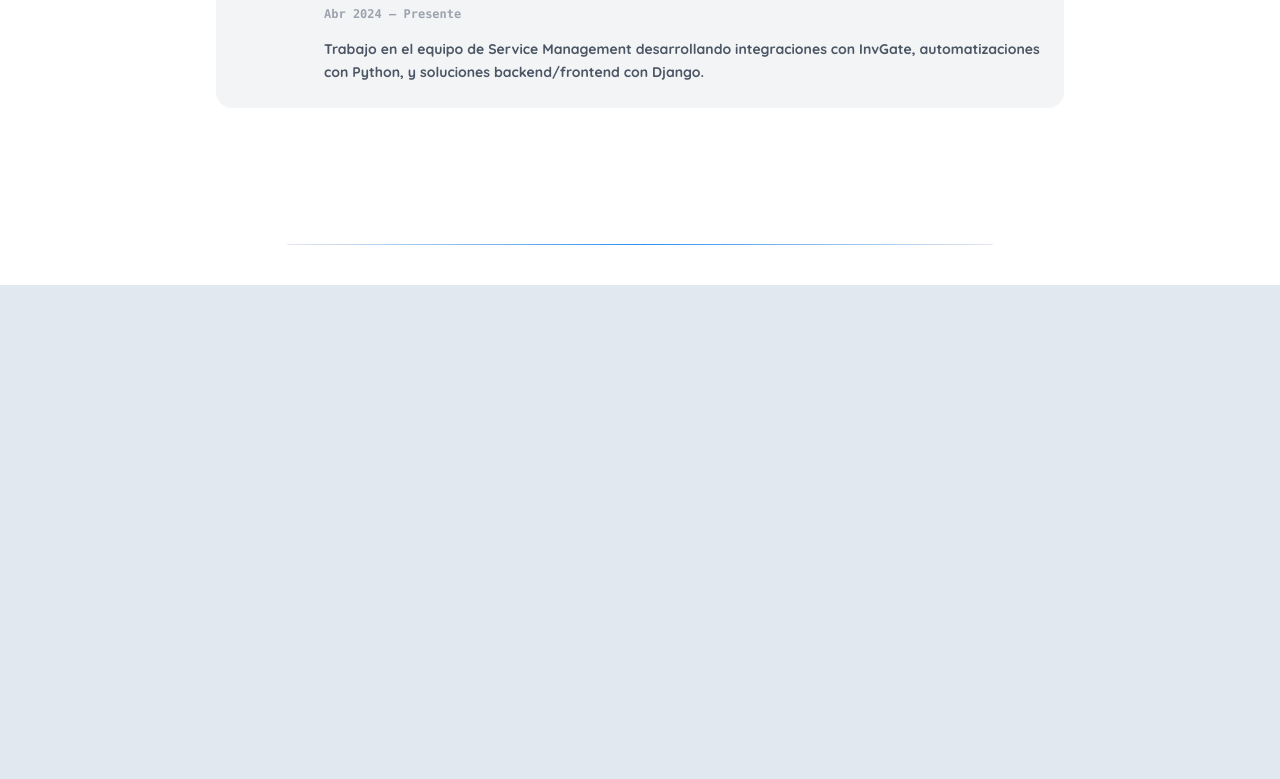
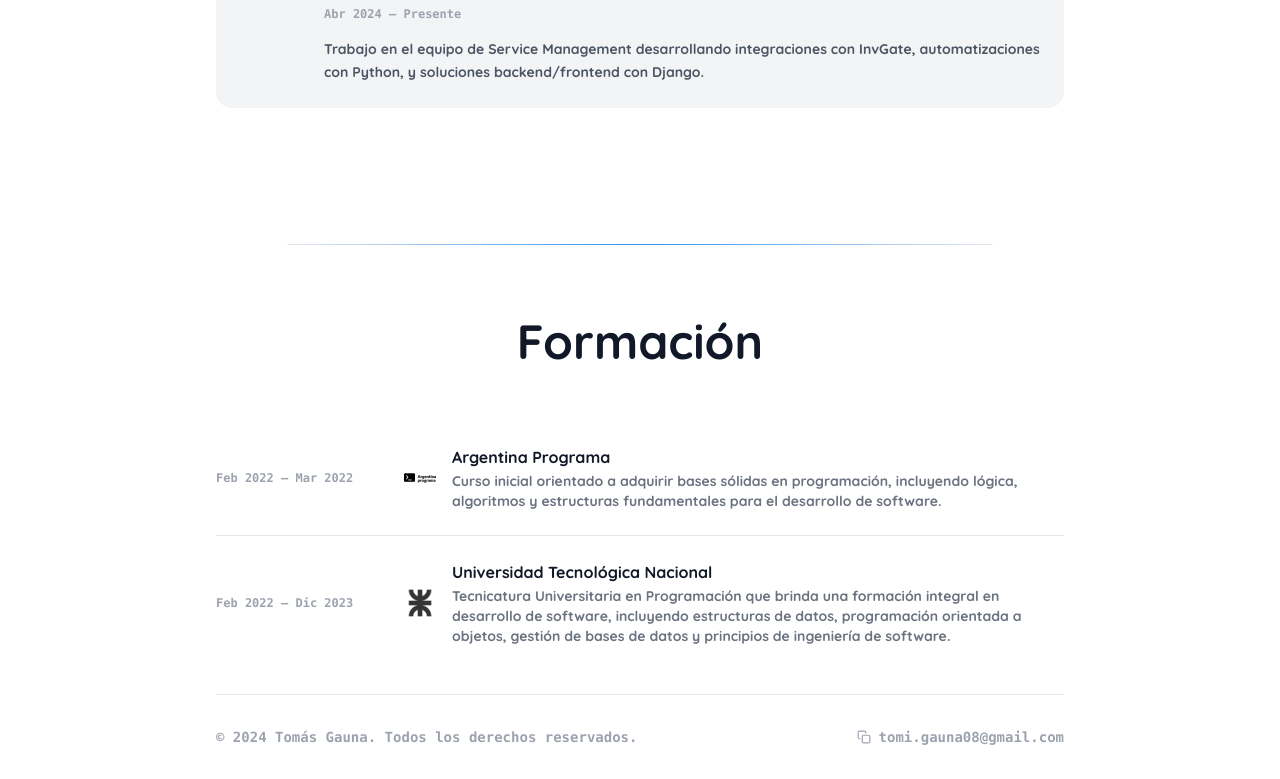
Before and after one commit to TomasGauna/TomasGauna.github.io, a Next.js app: page / in a window 1280 px wide. Shown: the part 1575-2354 px from the top of the page. Before the commit the page ends 1860 px from the top, so only its background shows below. Built offline with nearby package versions, Linux system fonts and the light colour scheme.

Commit message:
feat: enhance BoxE, Educacion, and Footer components with dark mode support; update translations and improve layout

```diff
--- a/app/components/Educacion/Educacion.tsx
+++ b/app/components/Educacion/Educacion.tsx
@@ -1,36 +1,62 @@
-
 import React from 'react';
 import Image from 'next/image';
-import BoxE from '../BoxE/BoxE';
 
-const educations = [
-  {
-    imgSrc: '/educacion/arg-programa-inv.png',
-    description: 'Descripción del curso/programa Arg Programa',
-    date: 'Feb 2022  - Mar 2022',
-  },
-  {
-    imgSrc: '/educacion/utn-2.png',
-    description: 'Descripción del curso/programa UTN',
-    date: 'Feb 2022 - Dic 2023',
-  },
-  {
-    imgSrc: '/educacion/codo-codo.png',
-    description: 'Descripción del curso/programa Codo a Codo',
-    date: 'Mar 2024 - En Curso',
-  },
-];
+interface Education {
+  imgSrc: string;
+  institution: string;
+  description: string;
+  date: string;
+}
 
-function Educacion() {
+interface EducacionProps {
+  isDark?: boolean;
+  translations: {
+    title: string;
+    educations: Education[];
+  };
+}
+
+function Educacion({ isDark = false, translations }: EducacionProps) {
   return (
     <div className='flex flex-col items-center justify-start mt-8 w-full mb-6'>
-      <p className='lg:text-5xl text-4xl text-center mb-14'>Educación</p>
-      <div className='w-full flex flex-col items-center space-y-8 mt-10 mb-10'>
-          <div className='w-full h-full flex flex-col gap-5 items-center justify-center'>
-            {educations.map((education, index) => (
-              <BoxE key={index} education={education} />
-            ))}
+      <p className='lg:text-5xl text-4xl text-center mb-14'>{translations.title}</p>
+
+      <div className='w-full flex flex-col gap-0'>
+        {translations.educations.map((education, index) => (
+          <div
+            key={index}
+            className={`flex items-center gap-6 py-6 ${index !== translations.educations.length - 1
+                ? `border-b ${isDark ? 'border-gray-700' : 'border-gray-200'}`
+                : ''
+              }`}
+          >
+            {/* Fecha fija a la izquierda */}
+            <div className="w-28 sm:w-40 shrink-0">
+              <p className={`text-xs font-mono ${isDark ? 'text-gray-400' : 'text-gray-400'}`}>
+                {education.date}
+              </p>
+            </div>
+
+            {/* Logo + info */}
+            <div className="flex items-center gap-3 flex-grow">
+              <Image
+                src={education.imgSrc}
+                alt={education.institution}
+                width={40}
+                height={40}
+                className="rounded-lg w-10 h-10 object-contain shrink-0"
+              />
+              <div>
+                <p className={`font-semibold text-sm sm:text-base mb-0.5 ${isDark ? 'text-white' : 'text-gray-900'}`}>
+                  {education.institution}
+                </p>
+                <p className={`text-xs sm:text-sm ${isDark ? 'text-gray-400' : 'text-gray-500'}`}>
+                  {education.description}
+                </p>
+              </div>
+            </div>
           </div>
+        ))}
       </div>
     </div>
   );
--- a/app/components/Footer/Footer.tsx
+++ b/app/components/Footer/Footer.tsx
@@ -1,40 +1,63 @@
-import React from 'react';
-import Link from 'next/link';
-import Image from 'next/image';
+import React, { useState } from 'react';
 
-function Footer() {
-    const redes = [
-        {
-            name: 'Linkedin',
-            imgSrc: '/iconos/linkedin.png',
-            link: 'https://www.linkedin.com/in/tomas-agustin-gauna-373290292/'
-        },
-        {
-            name: 'GitHub',
-            imgSrc: '/iconos/github.png',
-            link: 'https://github.com/TomasGauna/'
-        },
-        {
-            name: 'Discord',
-            imgSrc: '/iconos/discord.webp',
-            link: 'https://discordapp.com/users/_tewan'
-        },
-        {
-            name: 'X',
-            imgSrc: '/iconos/x.png',
-            link: 'https://x.com/tomi_atienzo?s=11'
-        },
-        {
-            name: 'Instagram',
-            imgSrc: '/iconos/instagram.png',
-            link: 'https://www.instagram.com/tomi_atienzo/'
-        },
-    ];
+interface FooterProps {
+    isDark?: boolean;
+    translations: {
+        tagline: string;
+        copyright: string;
+        copied: string;
+        copyError: string;
+    };
+}
+
+function Footer({ isDark = false, translations }: FooterProps) {
+    const [toast, setToast] = useState<{ message: string; type: 'success' | 'error' } | null>(null);
+    const email = 'tomi.gauna08@gmail.com';
+
+    const showToast = (message: string, type: 'success' | 'error') => {
+        setToast({ message, type });
+        setTimeout(() => setToast(null), 2000);
+    };
+
+    const handleCopy = async () => {
+        try {
+            await navigator.clipboard.writeText(email);
+            showToast(translations.copied, 'success');
+        } catch {
+            showToast(translations.copyError, 'error');
+        }
+    };
 
     return (
-        <footer className='border-t border-t-gray-200 pt-10 text-base'>
-            <div className='text-center mt-10 p-3 flex items-center justify-center lg:gap-5 gap-2'>
-                <p>&copy; {new Date().getFullYear()} Tomás Gauna. Todos los derechos reservados.</p>
+        <footer className={`border-t ${isDark ? 'border-gray-700' : 'border-gray-200'} py-8 relative`}>
+
+            {/* Toast propio */}
+            {toast && (
+                <div className={`fixed bottom-6 left-1/2 -translate-x-1/2 sm:left-auto sm:right-6 sm:translate-x-0 z-50 px-4 py-2.5 rounded-xl text-sm font-mono shadow-lg transition-all duration-300 ${
+                    toast.type === 'success'
+                        ? isDark ? 'bg-gray-800 text-green-400 border border-gray-700' : 'bg-white text-green-600 border border-gray-200'
+                        : isDark ? 'bg-gray-800 text-red-400 border border-gray-700' : 'bg-white text-red-600 border border-gray-200'
+                }`}>
+                    {toast.message}
+                </div>
+            )}
+
+            <div className="flex flex-col items-center gap-3 sm:flex-row sm:justify-between">
+                <p className={`text-sm font-mono text-center ${isDark ? 'text-gray-400' : 'text-gray-400'}`}>
+                    © {new Date().getFullYear()} {translations.copyright} {translations.tagline}
+                </p>
+
+                <button
+                    onClick={handleCopy}
+                    className={`flex items-center gap-2 text-sm font-mono transition-colors duration-200 ${
+                        isDark ? 'text-gray-400 hover:text-white' : 'text-gray-400 hover:text-gray-900'
+                    }`}
+                >
+                    <svg xmlns="http://www.w3.org/2000/svg" width="14" height="14" viewBox="0 0 24 24" fill="none" stroke="currentColor" strokeWidth="2" strokeLinecap="round" strokeLinejoin="round">
+                        <rect x="9" y="9" width="13" height="13" rx="2" ry="2"/><path d="M5 15H4a2 2 0 0 1-2-2V4a2 2 0 0 1 2-2h9a2 2 0 0 1 2 2v1"/>
+                    </svg>
+                    {email}
+                </button>
             </div>
         </footer>
     );
--- a/app/page.tsx
+++ b/app/page.tsx
@@ -51,19 +51,16 @@ return (
         <Reveal width='100%'>
           <Separator isDark={isDark} />
         </Reveal>
-        {/* <Reveal width="100%">
-          <Educacion isDark={isDark} />
+        <Reveal width="100%">
+          <Educacion isDark={isDark} translations={translations.educacion} />
+        </Reveal>
+       {/*  <Reveal width="100%">
+          <Contacto isDark={isDark} />
         </Reveal>
         <Reveal width='100%'>
           <Separator />
-        </Reveal>
-        <Reveal width="100%">
-          <Contacto isDark={isDark} />
         </Reveal> */}
-        {/* <Reveal width='100%'>
-          <Separator />
-        </Reveal>
-        <Footer isDark={isDark} /> */}
+        <Footer translations={translations.footer} isDark={isDark} />
       </div>
       <ToastContainer />
     </div>
--- a/app/translations/en.json
+++ b/app/translations/en.json
@@ -68,5 +68,28 @@
         "boxTranslations": {
             "verRepositorio": "View Repository"
         }
+    },
+    "educacion": {
+        "title": "Training",
+        "educations": [
+            {
+                "imgSrc": "/educacion/arg-programa-inv.png",
+                "institution": "Argentina Programa",
+                "description": "Initial course focused on building a solid foundation in programming, including logic, algorithms, and fundamental structures for software development.",
+                "date": "Feb 2022 — Mar 2022"
+            },
+            {
+                "imgSrc": "/educacion/utn-2.png",
+                "institution": "Universidad Tecnológica Nacional",
+                "description": "University Technical Degree in Programming providing comprehensive training in software development, including data structures, object-oriented programming, database management, and software engineering principles.",
+                "date": "Feb 2022 — Dic 2023"
+            }
+        ]
+    },
+    "footer": {
+        "tagline": "All rights reserved.",
+        "copyright": "Tomás Gauna.",
+        "copied": "Email copied",
+        "copyError": "Could not copy"
     }
 }
--- a/app/translations/es.json
+++ b/app/translations/es.json
@@ -68,5 +68,28 @@
     "boxTranslations": {
       "verRepositorio": "Ver Repositorio"
     }
+  },
+  "educacion": {
+    "title": "Formación",
+    "educations": [
+      {
+        "imgSrc": "/educacion/arg-programa-inv.png",
+        "institution": "Argentina Programa",
+        "description": "Curso inicial orientado a adquirir bases sólidas en programación, incluyendo lógica, algoritmos y estructuras fundamentales para el desarrollo de software.",
+        "date": "Feb 2022 — Mar 2022"
+      },
+      {
+        "imgSrc": "/educacion/utn-2.png",
+        "institution": "Universidad Tecnológica Nacional",
+        "description": "Tecnicatura Universitaria en Programación que brinda una formación integral en desarrollo de software, incluyendo estructuras de datos, programación orientada a objetos, gestión de bases de datos y principios de ingeniería de software.",
+        "date": "Feb 2022 — Dic 2023"
+      }
+    ]
+  },
+  "footer": {
+    "tagline": "Todos los derechos reservados.",
+    "copyright": "Tomás Gauna.",
+    "copied": "Correo copiado",
+    "copyError": "No se pudo copiar"
   }
 }
```
Also changed, not shown: app/components/BoxE/BoxE.tsx (+18 -7 lines).
